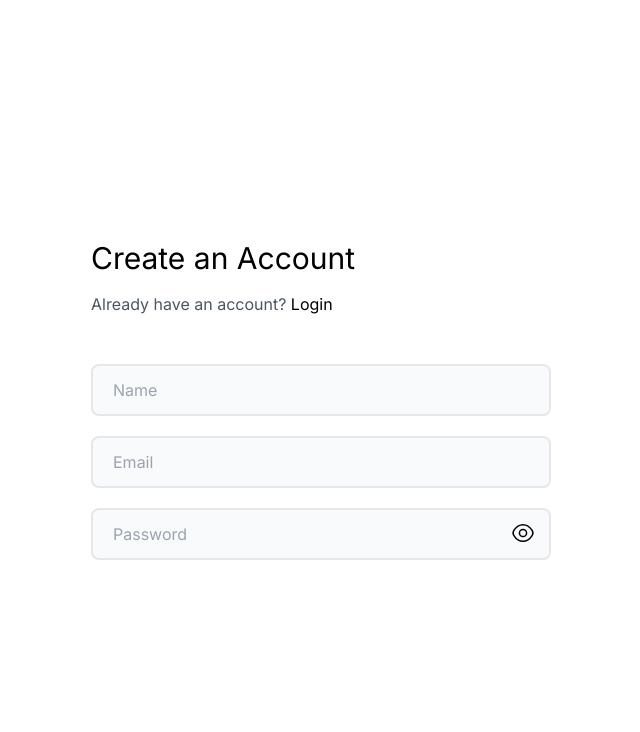
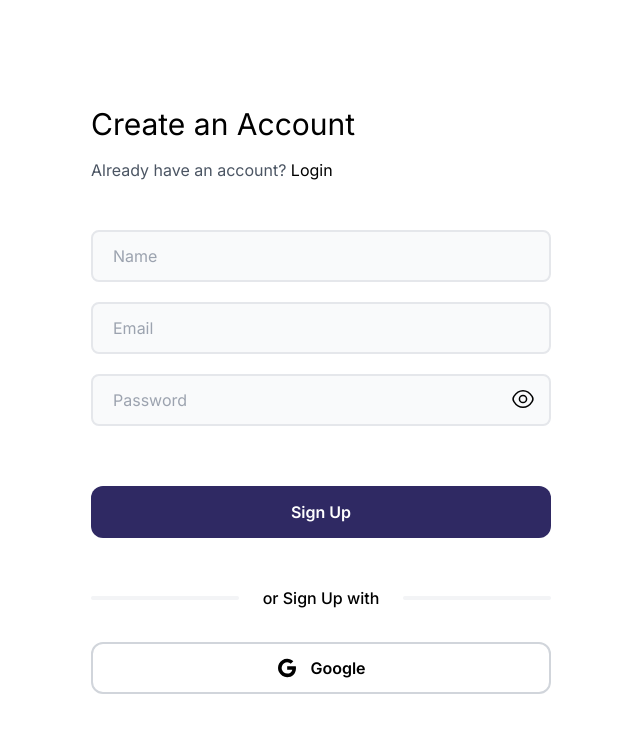
Before and after one commit to arshGoyalDev/todo-app-firebase, a Next.js app: page /sign-up in a window 1280 px wide. Shown: the top 732 px of the page, without its empty margins (319-959 px from the left). Built offline with nearby package versions, Linux system fonts and the light colour scheme; no server answers.

Commit message:
add: google auth btn in sign up page

```diff
--- a/app/sign-up/page.js
+++ b/app/sign-up/page.js
@@ -4,6 +4,7 @@ import { useState } from "react";
 
 import TransitionLink from "@/components/animations/TransitionLink";
 import { Input, PasswordInput } from "@/components/form";
+import { GoogleAuthButton } from "@/components/button";
 
 const SignUpPage = () => {
   const [nameValue, setNameValue] = useState("");
@@ -54,8 +55,18 @@ const SignUpPage = () => {
               setPasswordValue={setPasswordValue}
               errorPassword={errorPassword}
             />
+            <button className="text-white mt-10 w-full py-[14px] font-semibold bg-primary rounded-xl hover:bg-gray-400 hover:text-black dark:hover:text-white hover:dark:bg-zinc-800 hover:bg-opacity-10 transition-all duration-300">
+              Sign Up
+            </button>
           </div>
         </form>
+        <div className="flex gap-2 items-center justify-stretch w-full max-w-[460px] mt-12 mb-8">
+          <span className="h-1 w-full bg-gray-100 dark:bg-zinc-800 rounded-full"></span>
+          <p className="w-full text-nowrap text-center font-medium">or Sign Up with</p>
+          <span className="h-1 w-full bg-gray-100 dark:bg-zinc-800 rounded-full"></span>
+        </div>
+
+        <GoogleAuthButton />
       </section>
     </main>
   );
--- /dev/null
+++ b/components/button/GoogleAuthButton.js
@@ -0,0 +1,26 @@
+const GoogleAuthButton = () => {
+  return (
+    <button className="flex justify-center gap-3 items-center w-full max-w-[460px] py-3 border-2 border-gray-300 dark:border-zinc-800 rounded-xl hover:bg-gray-400 hover:text-black dark:hover:text-white hover:border-transparent hover:dark:bg-zinc-800 hover:bg-opacity-10 transition-all duration-300">
+      <span className=" dark:fill-white">
+      <svg
+        width="22"
+        height="22"
+        viewBox="0 0 24 24"
+        xmlns="http://www.w3.org/2000/svg"
+      >
+        <path
+          d="M21.5892 10.1783H12.1992V13.8883H17.7092C17.5992 14.8083 16.9992 16.1983 15.6692 17.1283C14.8292 17.7183 13.6892 18.1283 12.1992 18.1283C9.55922 18.1283 7.30922 16.3883 6.50922 13.9683C6.29922 13.3483 6.17922 12.6783 6.17922 11.9883C6.17922 11.2983 6.29922 10.6283 6.49922 10.0083C6.55922 9.8283 6.62922 9.63829 6.70922 9.46829C7.65922 7.33829 9.75922 5.85828 12.1992 5.85828C14.0792 5.85828 15.3392 6.6683 16.0692 7.3483L18.8892 4.58829C17.1592 2.97829 14.8992 1.98828 12.1992 1.98828C8.28922 1.98828 4.90922 4.22829 3.26922 7.49829C2.58922 8.85829 2.19922 10.3783 2.19922 11.9883C2.19922 13.5983 2.58922 15.1183 3.26922 16.4783L3.27922 16.4683V16.4783C4.91922 19.7483 8.28922 21.9883 12.1992 21.9883C14.8992 21.9883 17.1692 21.0983 18.8192 19.5683C20.7092 17.8283 21.7992 15.2583 21.7992 12.2083C21.7992 11.3983 21.7292 10.7983 21.5892 10.1783Z"
+          strokeWidth="1.5"
+          strokeMiterlimit="10"
+          strokeLinecap="round"
+          strokeLinejoin="round"
+        />
+      </svg>
+
+      </span>
+
+      <span className="font-semibold">Google</span>
+    </button>
+  );
+};
+export default GoogleAuthButton;
--- /dev/null
+++ b/components/button/index.js
@@ -0,0 +1,3 @@
+import GoogleAuthButton from "./GoogleAuthButton";
+
+export { GoogleAuthButton };
--- a/tailwind.config.js
+++ b/tailwind.config.js
@@ -14,6 +14,11 @@ module.exports = {
       xl: "1440px",
       "2xl": "1700px",
     },
+    extend: {
+      colors: {
+        primary: "#2F2963"
+      }
+    }
   },
   plugins: [],
 };
```
